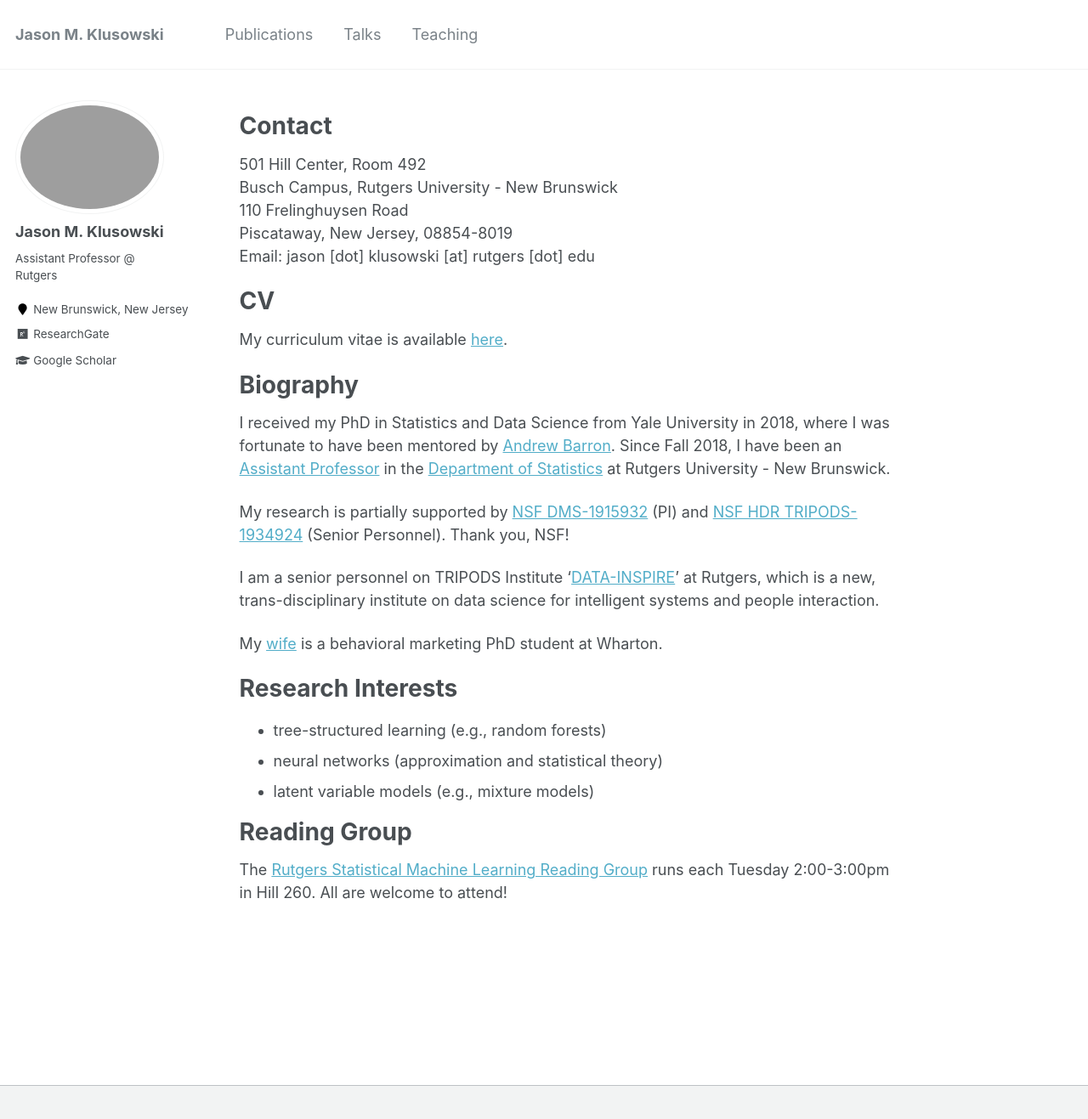
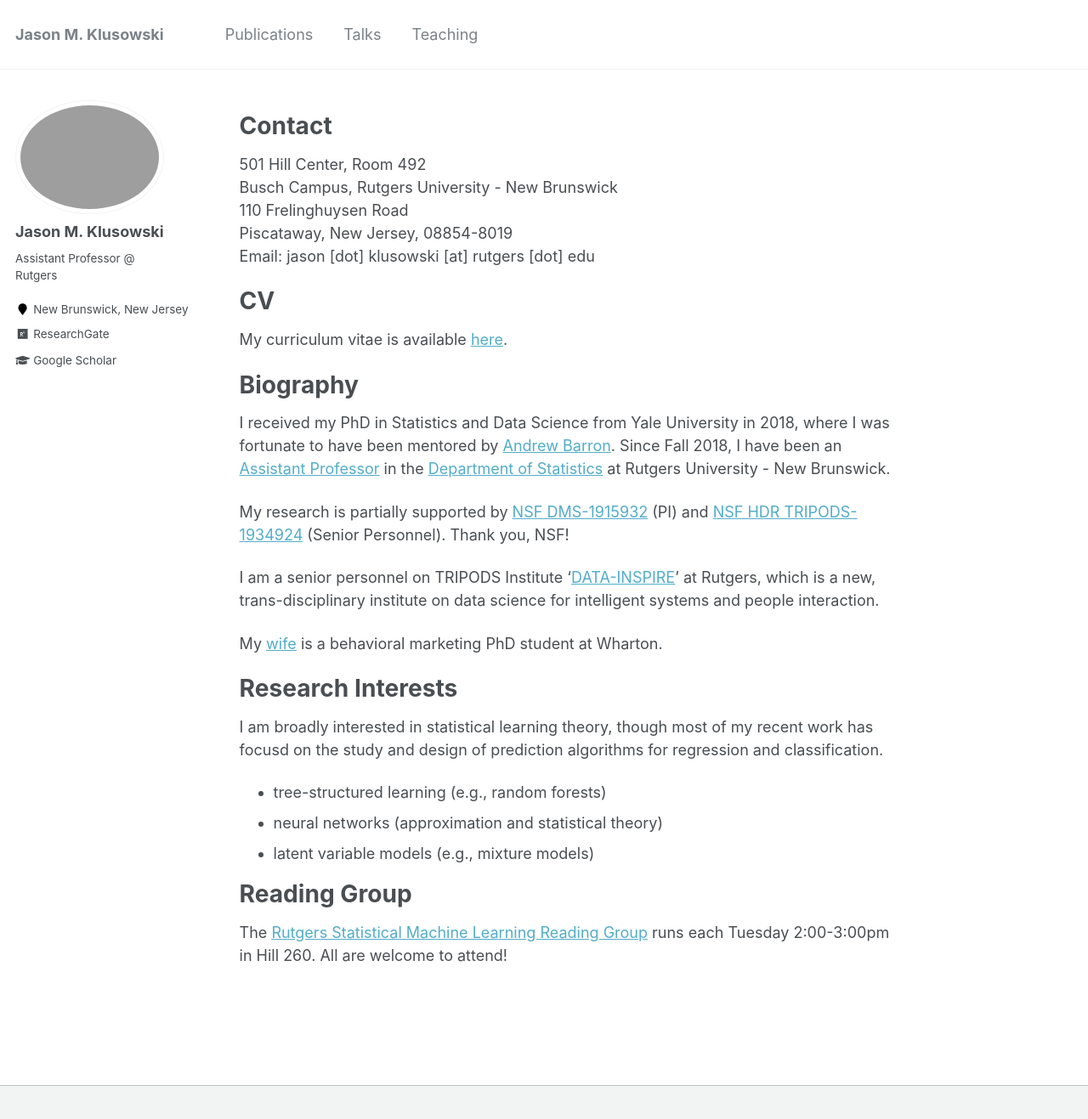
Before and after one commit to jasonklusowski/jasonklusowski.github.io, a Jekyll site: the page built from _pages/about.md, in a window 1280 px wide and 1350 px high. Shown: the top 1317 px of the window at 85% size. Built offline with Jekyll 4.4.1, drawn with Linux system fonts in a browser that asks for light colours.

Commit message:
Update about.md

```diff
--- a/_pages/about.md
+++ b/_pages/about.md
@@ -36,6 +36,8 @@ My [wife](https://marketing.wharton.upenn.edu/profile/jwkk/) is a behavioral mar
 Research Interests
 ======
 
+I am broadly interested in statistical learning theory, though most of my recent work has focusd on the study and design of prediction algorithms for regression and classification.
+
 * tree-structured learning (e.g., random forests)
 * neural networks (approximation and statistical theory)
 * latent variable models (e.g., mixture models)
```
